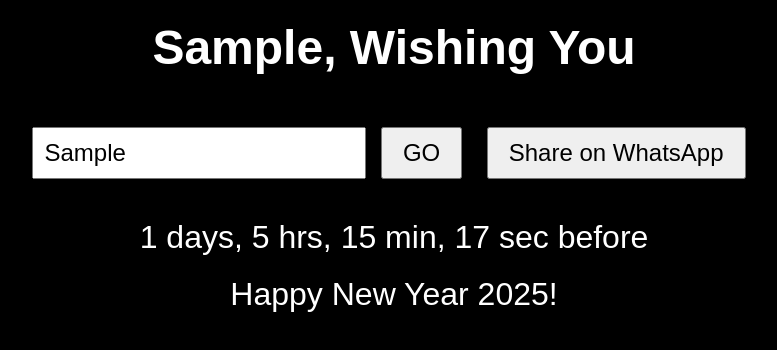
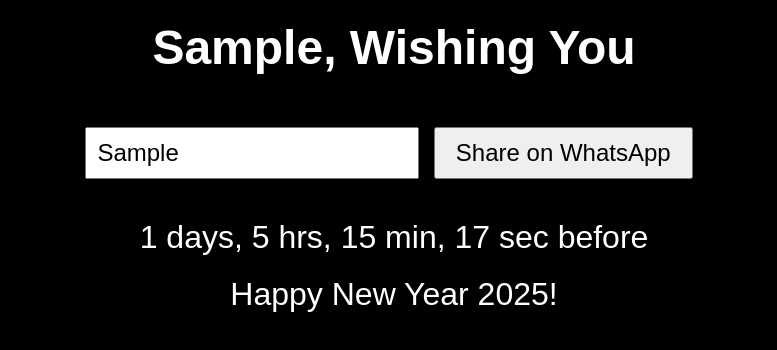
Before and after one commit to Ssemwogerere-Ashiraf/New-year, a plain HTML site: page index.html in a window 1280 px wide. Both pictures are taken after typing "Sample" into the empty fields and a click on the button "GO". Shown: the whole page, without its empty margins (246-1023 px from the left). Drawn offline with Linux system fonts and the light colour scheme.

Commit message:
Update index.html

```diff
--- a/index.html
+++ b/index.html
@@ -35,14 +35,17 @@
             font-size: 2em;
             margin: 20px 0;
         }
+        .hidden {
+            display: none;
+        }
     </style>
 </head>
 <body>
 
     <h1 id="greeting">Wishing You</h1>
     <input type="text" id="nameInput" placeholder="Enter your name here..." />
-    <button onclick="updateGreeting()">GO</button>
-    <button onclick="shareWhatsApp()">Share on WhatsApp</button>
+    <button id="goButton" onclick="updateGreeting()">GO</button>
+    <button id="shareButton" class="hidden" onclick="shareWhatsApp()">Share on WhatsApp</button>
 
     <div id="countdown"></div>
     <div class="celebration">Happy New Year 2025!</div>
@@ -52,6 +55,10 @@
             const nameInput = document.getElementById('nameInput').value;
             const greeting = document.getElementById('greeting');
             greeting.innerText = nameInput ? `${nameInput}, Wishing You` : 'Wishing You';
+
+            // Hide the GO button and show the Share button
+            document.getElementById('goButton').classList.add('hidden');
+            document.getElementById('shareButton').classList.remove('hidden');
         }
 
         function startCountdown() {
```
